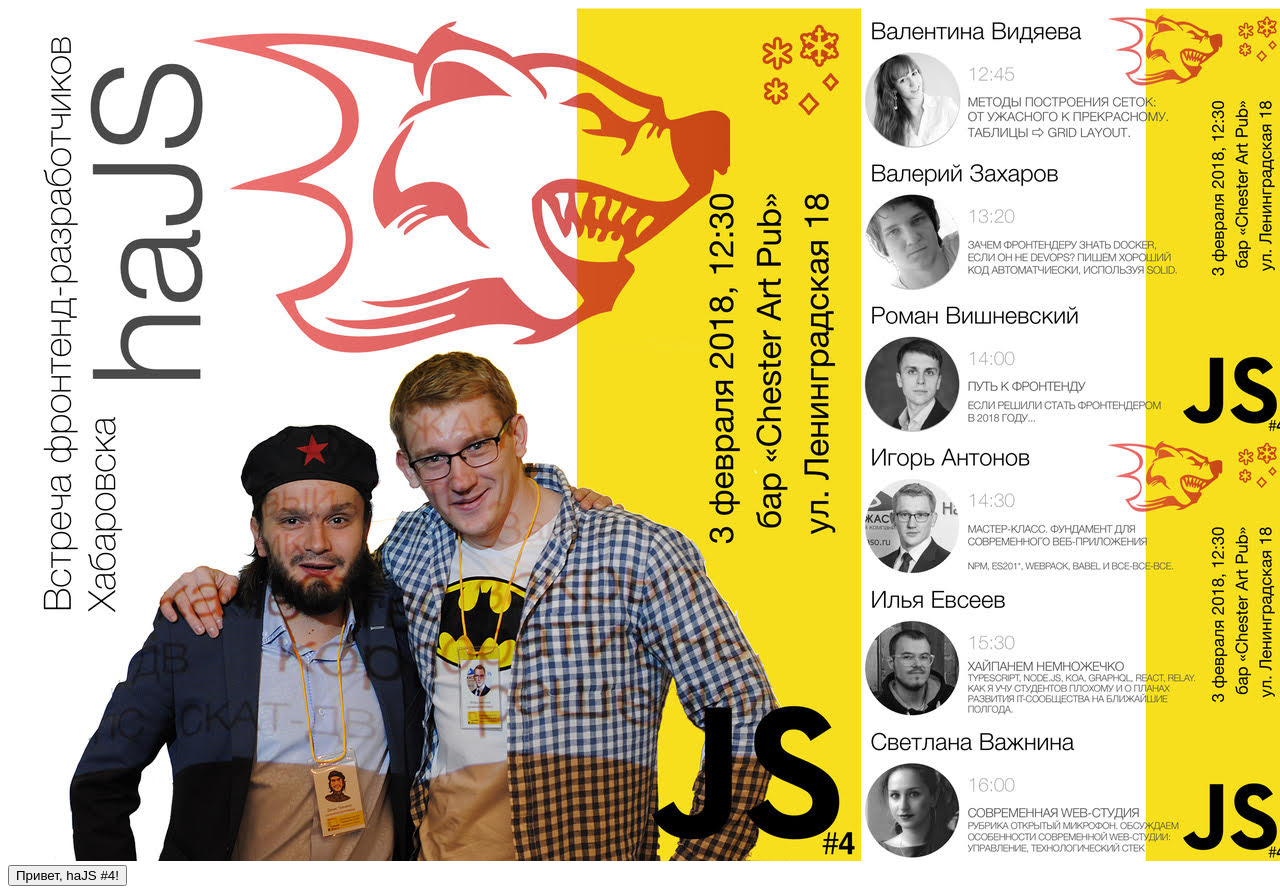
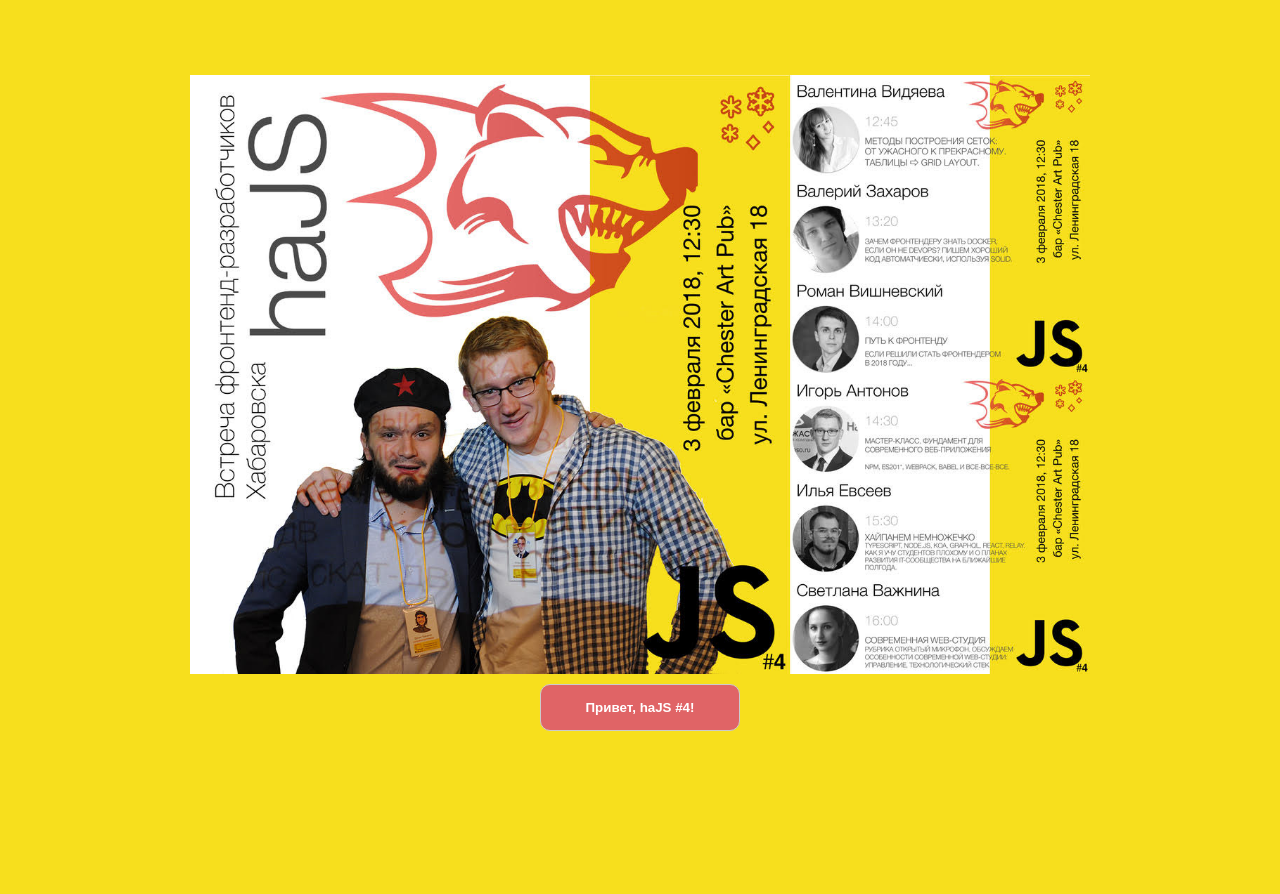
Before and after one commit to AntonovIgor/how-to-do-it-now, a plain HTML site: page index.html in a window 1280 px wide. After the commit the page ends 816 px from the top, so only its background shows below. Drawn offline with Linux system fonts and the light colour scheme.

Commit message:
Добавляет базовую верстку

```diff
--- a/css/style.css
+++ b/css/style.css
@@ -0,0 +1,49 @@
+body {
+    background-color: #F7DF1D;
+}
+
+.btn {
+  background-color: #3498db;
+  border: 1px solid #cccccc;
+  color: #FFFFFF;
+  border-radius: 10px;
+  padding: 10px 20px 10px 20px;
+  text-decoration: none;
+}
+
+.btn:hover {
+    background-color: #3cb0fd;
+}
+
+.welcome {
+    display: flex;
+    flex-wrap: wrap;
+    justify-content: center;
+    flex-direction: column;
+    align-items: center;
+}
+
+.page-content__inner {
+    margin-top: 0;
+    margin-bottom: 0;
+    margin-left: auto;
+    margin-right: auto;
+    width: 1100px;
+    height: 100vh;
+}
+
+.page-content__promo_btn {
+    margin: 10px;
+}
+
+.welcome__btn--promo {
+    background-color: #E06466;
+    font-weight: bold;
+    cursor: pointer;
+    padding: 15px 20px 15px 20px;
+    width: 200px;
+}
+
+.welcome__btn--promo:hover {
+    background-color: #DC6061;
+}
--- a/index.html
+++ b/index.html
@@ -4,12 +4,13 @@
         <meta charset="utf-8">
         <title>Привет, haJS</title>
         <meta name="viewport" content="width=device-width, initial-scale=1">
+        <link rel="stylesheet" href="./css/style.css">
     </head>
     <body>
         <main class="page-content">
             <div class="welcome  page-content__inner">
-                <img class="welcome__promo" src="./img/hajs-promo.jpg">
-                <button class="btn welcome__btn--promo">Привет, haJS #4!</button>
+                <img class="welcome__promo" src="./img/hajs-promo.jpg" width="900">
+                <button class="btn welcome__btn--promo  page-content__promo_btn">Привет, haJS #4!</button>
             </div>
         </main>
     </body>
```
